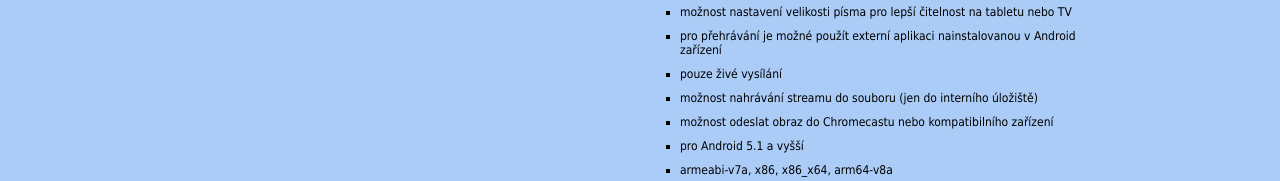
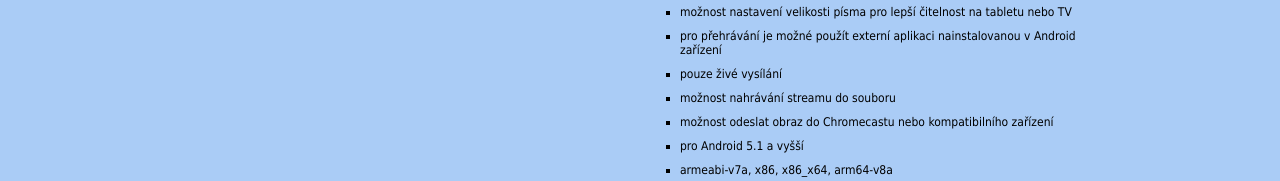
Before and after one commit to petrj/OnlineTelevizor, a plain HTML site: page www/index.html in a window 1280 px wide. Shown: the part 881-1062 px from the top of the page. Drawn offline with Linux system fonts and the light colour scheme.

Commit message:
Updating www

```diff
--- a/www/index.html
+++ b/www/index.html
@@ -78,7 +78,7 @@
                 <li>možnost nastavení velikosti písma pro lepší čitelnost na tabletu nebo TV</li>
                 <li>pro přehrávání je možné použít externí aplikaci nainstalovanou v Android zařízení</li>
                 <li>pouze živé vysílání</li>
-                <li>možnost nahrávání streamu do souboru (jen do interního úložiště)</li>
+                <li>možnost nahrávání streamu do souboru</li>
                 <li>možnost odeslat obraz do Chromecastu nebo kompatibilního zařízení</li>
                 <li>pro Android 5.1 a vyšší</li>
                 <li>armeabi-v7a, x86, x86_x64, arm64-v8a</li>
```
